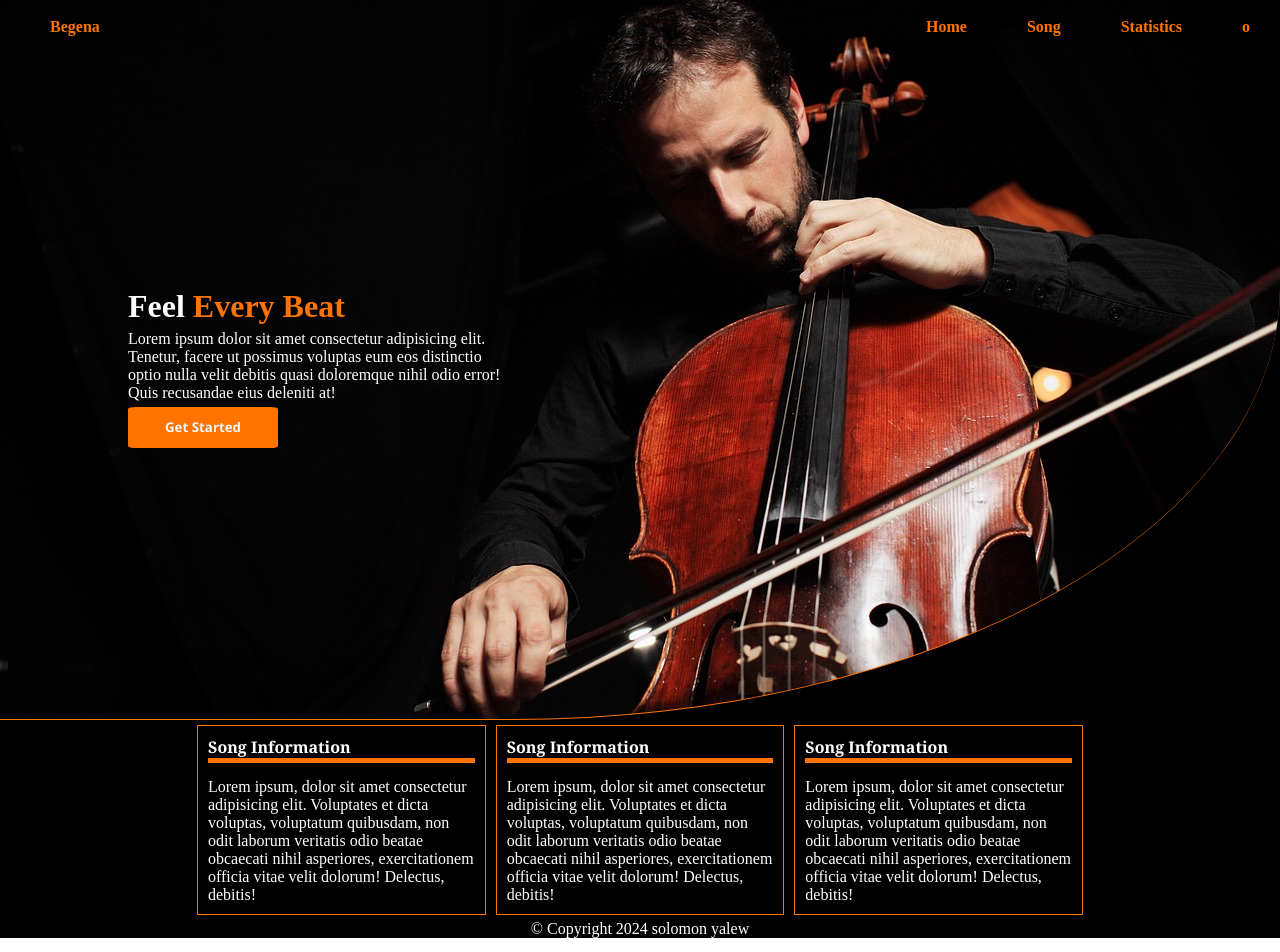
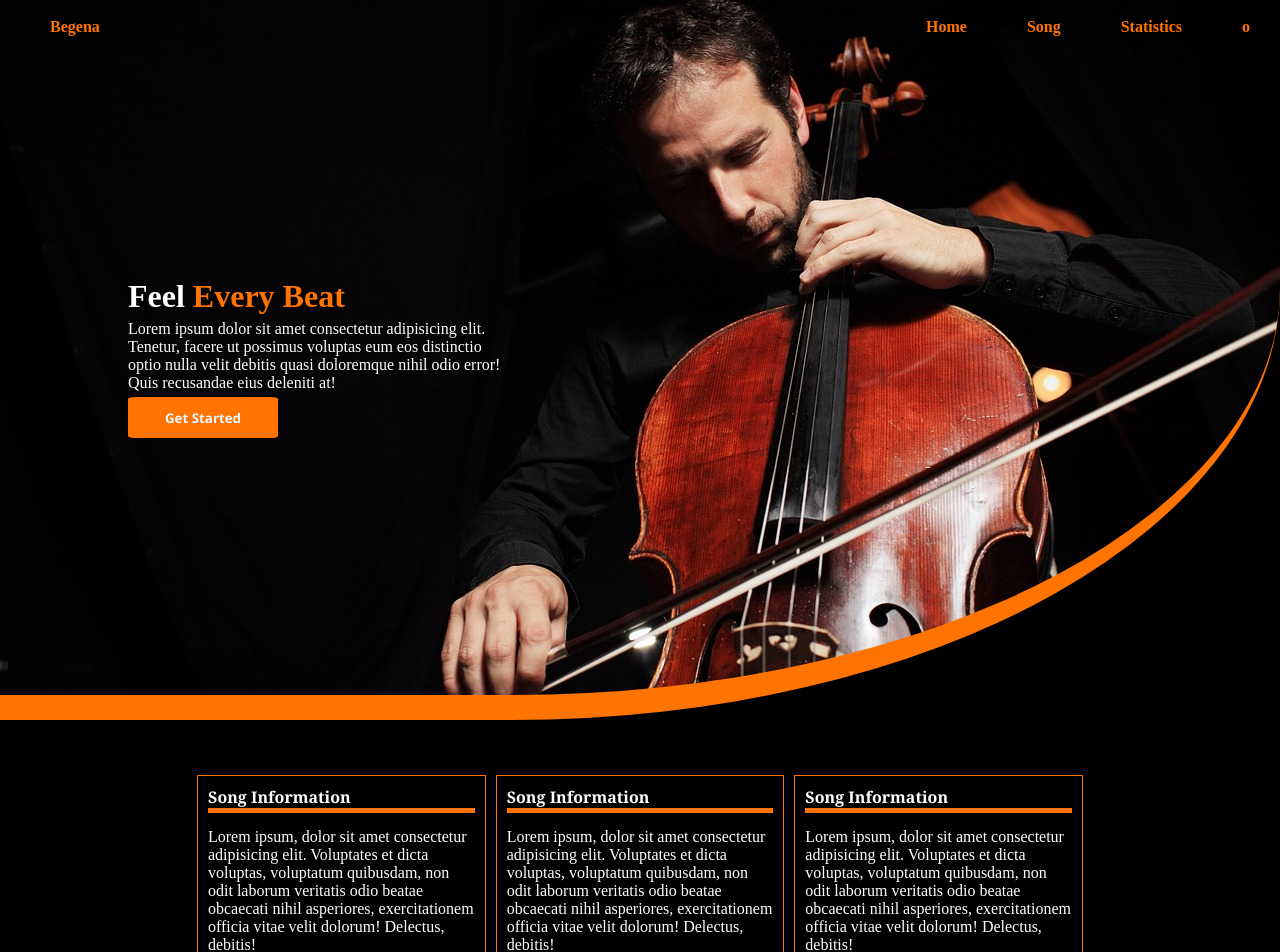
Before and after one commit to solomon-winner/SongInfo, a React (Create React App) app in the folder front/: page / in a window 1280 px wide. Shown: the top 952 px of the page. Built offline with nearby package versions, Linux system fonts and the light colour scheme.

Commit message:
DisplaySlice...

```diff
--- a/front/src/style/Main.ts
+++ b/front/src/style/Main.ts
@@ -11,9 +11,10 @@ export const Upper = styled.div`
     width: 100%;
     height: 90vh;
     border-radius: 0 0 60% 0;
-    border-bottom: 1px solid rgb(255,115,0);
+    border-bottom: 25px solid rgb(255,115,0);
     overflow: hidden;
     background: url('./assets/cello.jpg');
+    background-size: cover;
 `;
 
 export const Moto = styled.div`
@@ -67,6 +68,7 @@ export const Text = styled.div`
 `;
 
 export const Wrapper = styled.div`
+    margin-top: 50px;
     width: 70%;
     display: flex;
     justify-content: space-around;
```
Also changed, not shown: front/src/redux/DisplaySlice.ts (added).
